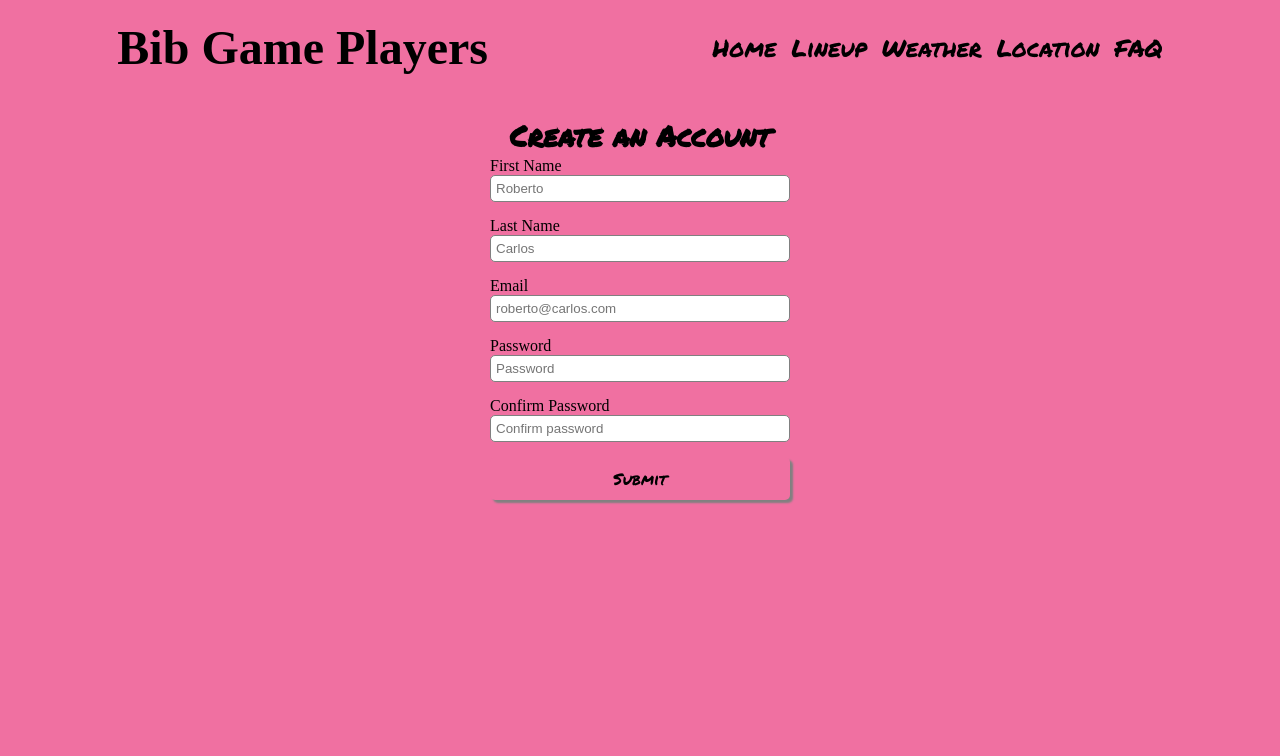
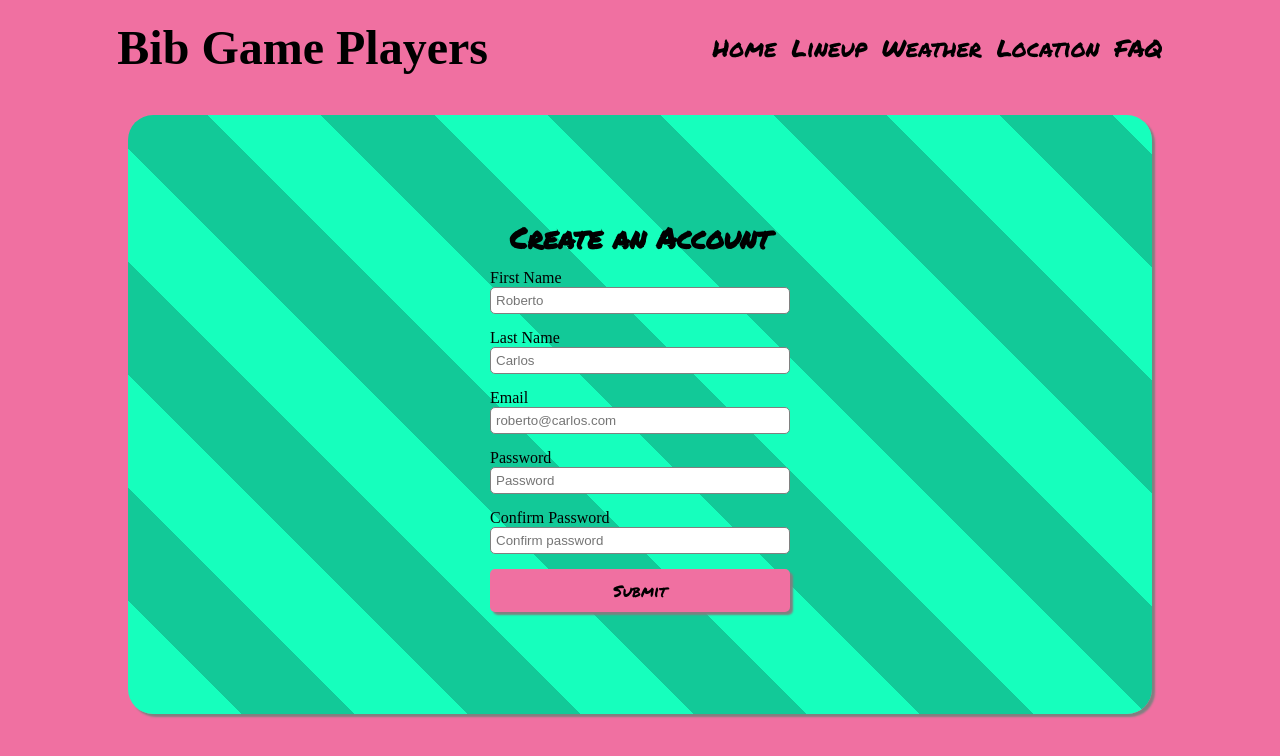
Before and after one commit to hippobobimus/football-organiser, a React (Create React App) app in the folder frontend/: page /register in a window 1280 px wide. Shown: the top 756 px of the page. Built offline with nearby package versions, Linux system fonts and the light colour scheme; a web font is replaced by a local one.

Commit message:
added missing card component

```diff
--- a/frontend/src/features/auth/Register.js
+++ b/frontend/src/features/auth/Register.js
@@ -148,7 +148,7 @@ function Register() {
   }
 
   return (
-    <>
+    <Card>
       <Subtitle>Create an Account</Subtitle>
       <Form
         fields={fields}
@@ -156,7 +156,7 @@ function Register() {
         onInputChange={handleInputChange}
         onSubmit={handleSubmit}
       />
-    </>
+    </Card>
   );
 }
 
```
